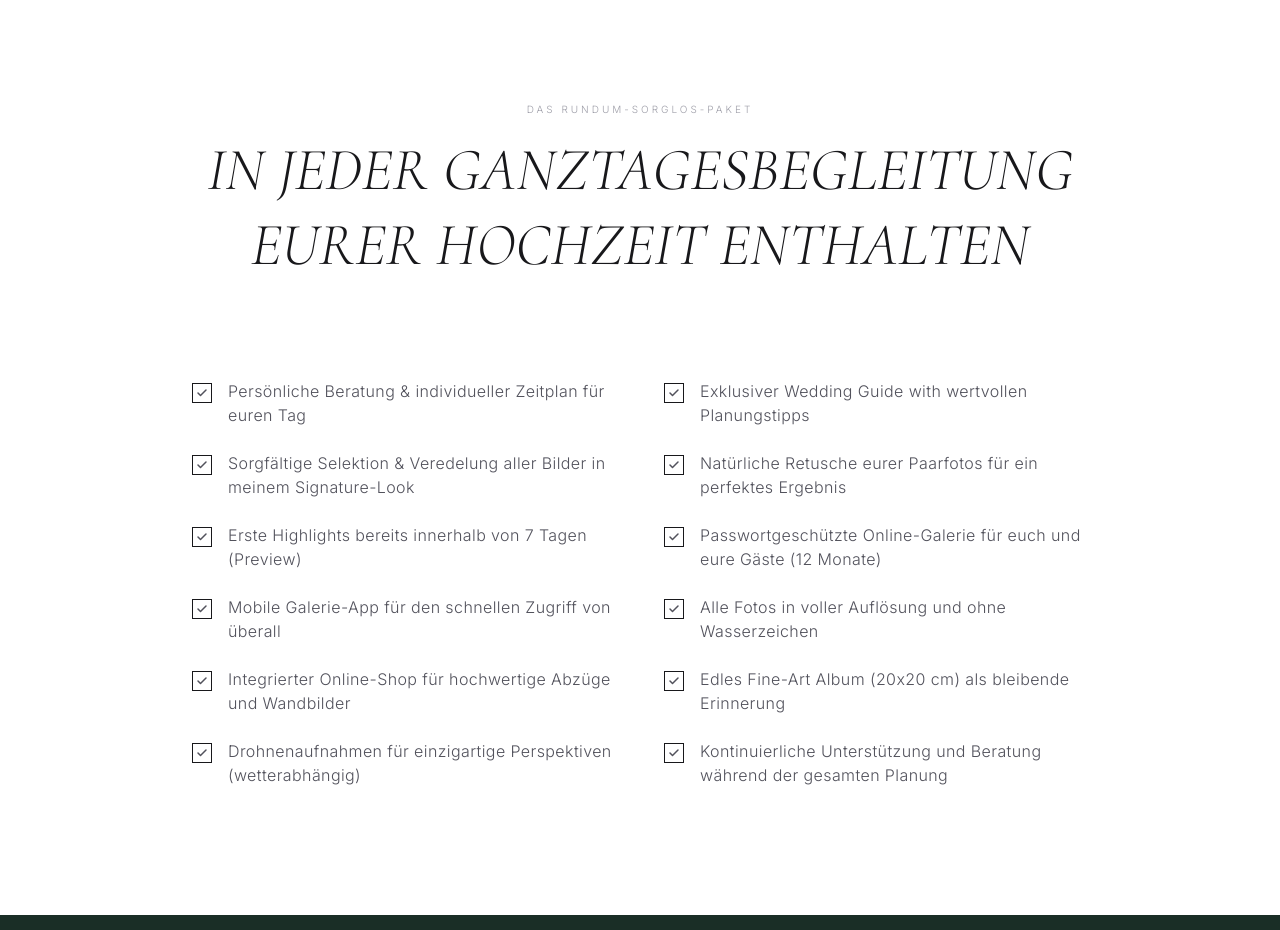
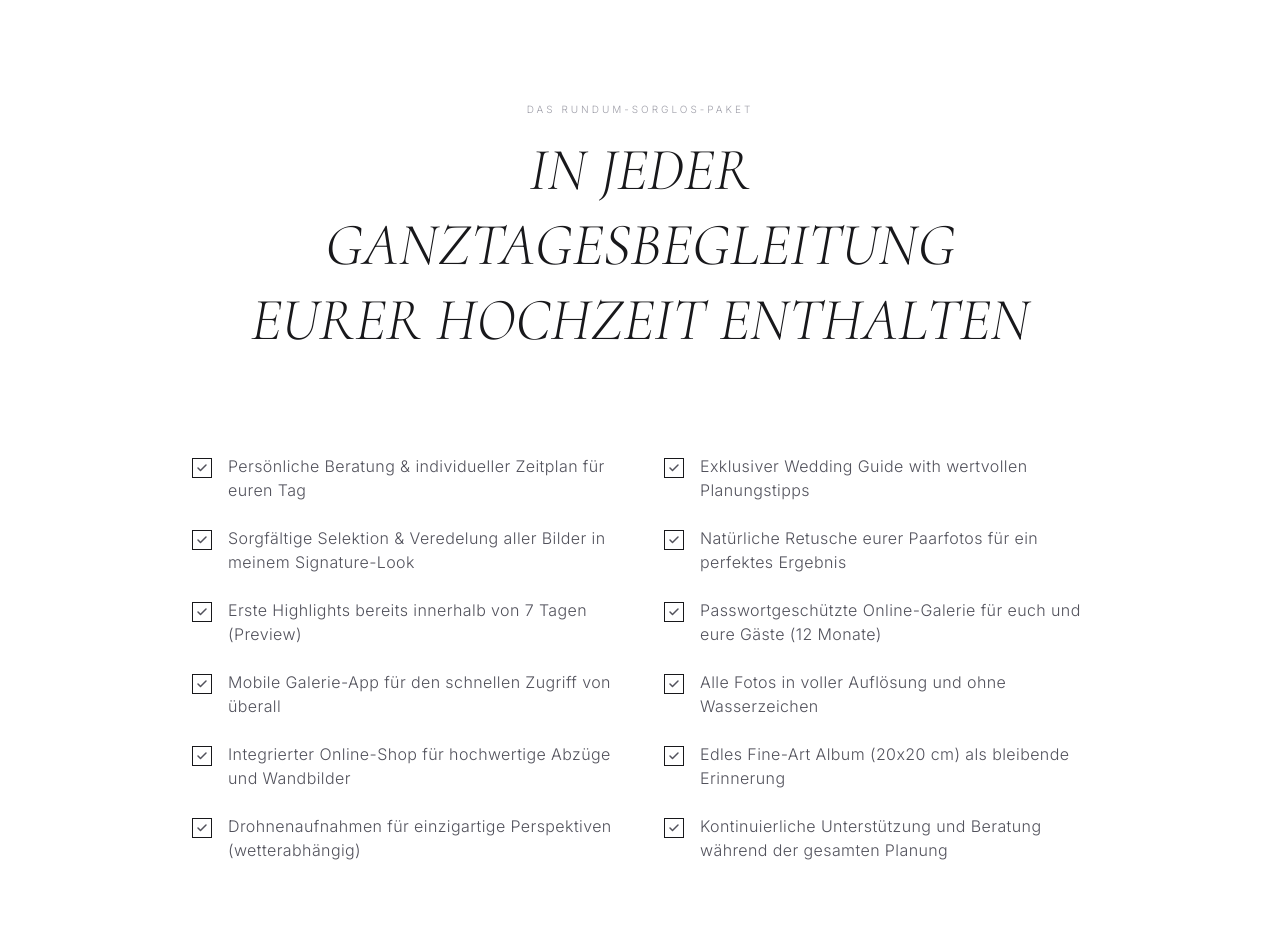
Before and after one commit to harald37/alex-test-website-01, a React (Vite) app: page /leistungen in a window 1280 px wide. Shown: the part 3940-4870 px from the top of the page. Built offline with nearby package versions, Linux system fonts and the light colour scheme; a web font is replaced by a local one.

Commit message:
feat: Adjust wedding services heading size
Increase readability of the "In jeder Ganztagesbegleitung eurer Hochzeit enthalten" heading on smaller screens by reducing its font size and adding padding.

```diff
--- a/src/pages/Services.tsx
+++ b/src/pages/Services.tsx
@@ -162,7 +162,7 @@ export const Services = () => {
         <div className="max-w-4xl mx-auto">
           <div className="text-center mb-16 md:mb-24">
             <span className="font-sans uppercase tracking-[0.3em] text-[10px] text-zinc-400 block mb-4">Das Rundum-Sorglos-Paket</span>
-            <h2 className="font-serif text-4xl md:text-6xl italic text-zinc-900 uppercase leading-tight">
+            <h2 className="font-serif text-3xl md:text-6xl italic text-zinc-900 uppercase leading-tight px-4">
               In jeder Ganztagesbegleitung <br className="hidden md:block" /> eurer Hochzeit enthalten
             </h2>
           </div>
```
